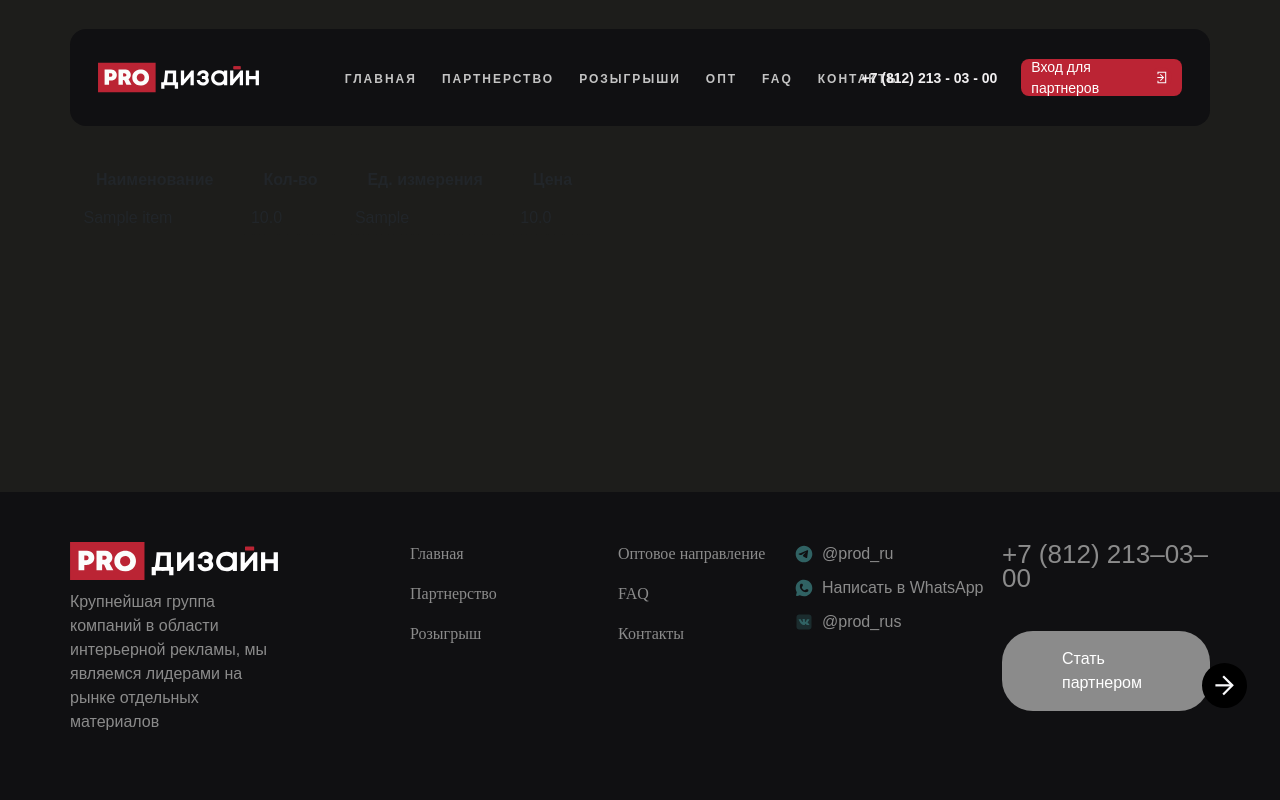
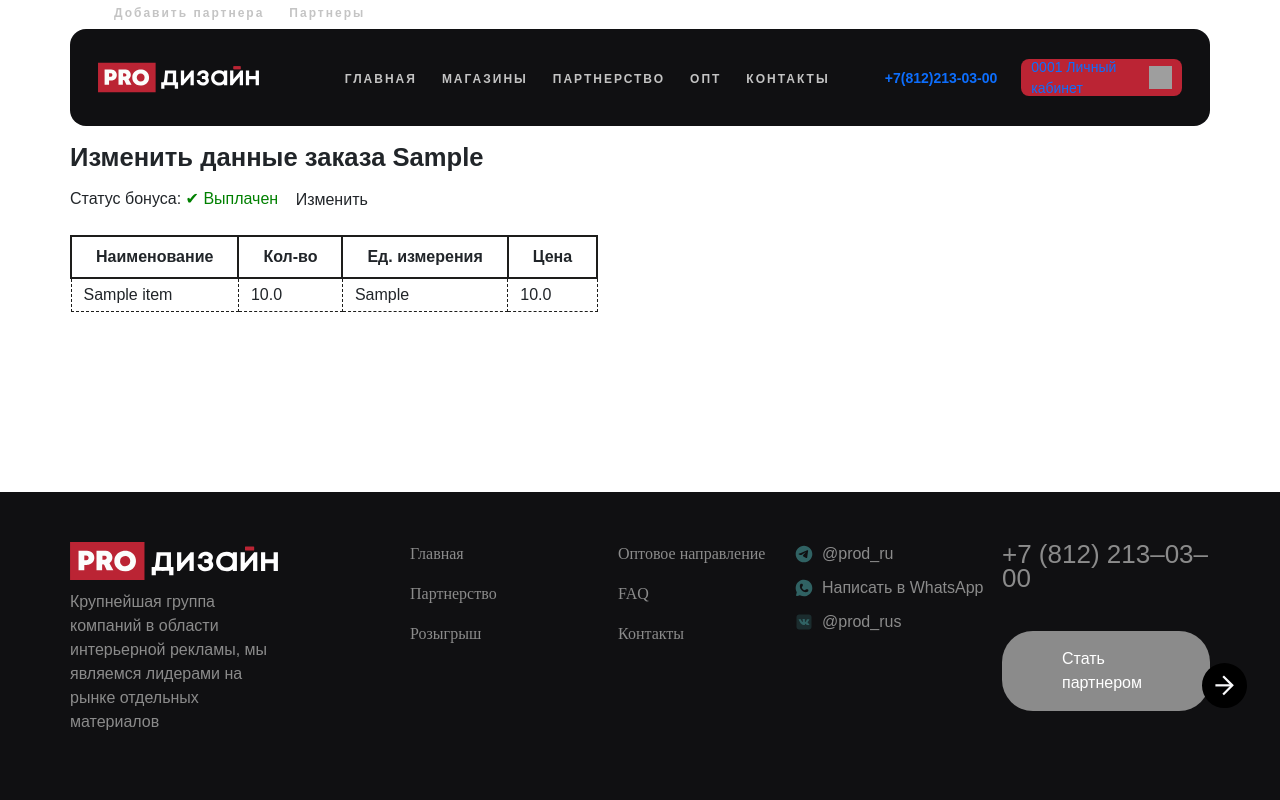
Before and after one commit to damonjiuc/prod, a Flask app: page /admin/edit_order/1 in a window 1280 px wide. Run offline with Flask 3, Linux system fonts and the light colour scheme; a user stored in the database is signed in; tables that the repository leaves empty hold one stand-in row (values such as "Sample post"); some libraries are stand-ins or nearby versions; grey boxes are pictures that could not be loaded.

Commit message:
fixed header menu, added routes and templates for menu links, added simple admin panel, some fixes in admin panel and BD, added email notifications

```diff
--- a/app/models/orders.py
+++ b/app/models/orders.py
@@ -15,3 +15,4 @@
     card_was_given = db.Column(db.Date)
     address = db.Column(db.String(128))
     shop = db.Column(db.String(128))
+    bonus_paid = db.Column(db.Integer)
--- a/app/models/users.py
+++ b/app/models/users.py
@@ -34,3 +34,4 @@
     totalmoney = db.Column(db.Integer)
     moneythisyear = db.Column(db.Integer)
     tickets = db.Column(db.Integer)
+    comment = db.Column(db.String)
--- a/app/routes/admin.py
+++ b/app/routes/admin.py
@@ -6,6 +6,7 @@
 from ..models.orders import Orders
 from ..models.items import Items
 from ..functions import role_required
+from app.email import send_registration_email, bonus_paid
 
 admin = Blueprint('admin', __name__)
 
@@ -39,15 +40,18 @@
         active = request.form.get('active')
         role = request.form.get('role')
         lvl = request.form.get('lvl')
+        comment = request.form.get('comment')
 
         user = Users(card=card, password=hashed_password, surname=surname, name=name, secname=secname, birthday=birthday,
                      email=email, phone=phone, referer=referer, bankcard=bankcard, bankname=bankname, cardholder=cardholder,
-                     city=city, company=company, active=active, role=role, lvl=lvl)
+                     city=city, company=company, active=active, role=role, lvl=lvl, comment=comment)
 
         try:
             db.session.add(user)
             db.session.commit()
             flash('Пользователь добавлен!', category='success')
+            if name and email and phone and card and password:
+                send_registration_email(name, email, phone, card, password)
             return redirect(url_for('admin.users'))
         except Exception as exc:
             flash('Некорректно введены данные!', category='error')
@@ -81,12 +85,13 @@
         user.lvl = request.form.get('lvl')
         user.company = request.form.get('company')
         user.city = request.form.get('city')
+        user.comment = request.form.get('comment')
 
 
         try:
             db.session.commit()
-            flash('Форма отправлена!', category='success')
-            return redirect('/')
+            flash('Данные пользователя изменены!', category='success')
+            return redirect(f'/admin/edit_user/{user.id}')
         except Exception as exc:
             print(str(exc))
             return str(exc)
@@ -133,4 +138,16 @@
 def edit_order(order_id):
     order = Orders.query.get(order_id)
     items = Items.query.filter_by(order_id=order_id).all()
+    if request.method == 'POST':
+        order.bonus_paid = int(request.form.get('bonus_paid'))
+        try:
+            db.session.commit()
+            if order.bonus_paid == 1:
+                user = Users.query.filter(Users.card.contains(order.card_num)).first()
+                email = user.email
+                bonus_paid(email=email, order_num=order.order_num, bonus=order.bonus)
+            return redirect(url_for('admin.edit_order', order_id=order.order_id))
+        except Exception as exc:
+            print(str(exc))
+            return str(exc)
     return render_template('admin/edit_order.html', items=items, order=order)
--- a/app/routes/user.py
+++ b/app/routes/user.py
@@ -27,14 +27,14 @@
         if user and bcrypt.check_password_hash(user.password, form.password.data):
             login_user(user, remember=form.remember.data)
             next_page = request.args.get('next')
-            return redirect(next_page) if next_page else redirect(url_for('user.user_edit_profile'))
+            return redirect(next_page) if next_page else redirect(url_for('user.user_profile'))
         else:
             flash('Некорректные данные', category='error')
     return render_template('user/login.html', form=form)
 
 @user.route('/user/edit', methods=['POST', 'GET'])
 @login_required
-def user_edit_profile():
+def user_profile():
     form = UserEditForm()
     orders = Orders.query.order_by(Orders.order_date.desc()).filter_by(card_num=current_user.card).all() # .limit(6)
     stats = {'orders_count': 0, 'bonus_to_pay': 0, 'money_earned': 0}
--- a/app/static/css/blocks/admin.css
+++ b/app/static/css/blocks/admin.css
@@ -1,3 +1,7 @@
+body {
+    background-color: var(--white);
+}
+
 /* Юзеры добавить */
 
 .form-add-user, .sales-data {
@@ -74,3 +78,11 @@
     border: 1px dashed var(--dark);
     padding: 4px 12px;
 }
+
+.green {
+    color: green;
+}
+
+.red {
+    color: red;
+}
--- a/app/templates/admin/add_user.html
+++ b/app/templates/admin/add_user.html
@@ -37,6 +37,10 @@
   <div class="form-add-user-el">
     <label for="phone">Телефон</label>
     <input id="phone" name="phone" type="tel" placeholder="8XXXxxxXXxx">
+  </div>
+  <div class="form-add-user-el">
+    <label for="comment">Комментарий</label>
+    <input id="comment" name="comment" type="text" placeholder="Комментарий">
   </div>
   <div class="form-add-user-group">Реферал</div>
   <div class="form-add-user-el">
--- a/app/templates/admin/edit_order.html
+++ b/app/templates/admin/edit_order.html
@@ -5,6 +5,22 @@
 {% block style %}<link rel="stylesheet" href="{{ url_for('static', filename='css/blocks/admin.css') }}">{% endblock %}
 
 {% block content %}
+<h1>Изменить данные заказа {{ order.order_num }}</h1>
+<div>Статус бонуса:
+  {% if order.bonus_paid == 1 %}
+    <span class="green">✔ Выплачен</span>
+    <form method="post" style="display: inline;">
+      <input id="bonus_paid" name="bonus_paid" type="text" value="0" style="display: none;">
+      <input value="Изменить" type="submit" class="btn">
+    </form>
+  {% else %}
+    <span class="red">✘ Не выплачен</span>
+    <form method="post" style="display: inline;">
+      <input id="bonus_paid" name="bonus_paid" type="text" value="1" style="display: none;">
+      <input value="Изменить" type="submit" class="btn">
+    </form>
+  {% endif %}
+</div>
 <table class="table-users">
   <thead>
     <tr>
--- /dev/null
+++ b/app/templates/email/bonus_paid.html
@@ -0,0 +1 @@
+<p>Ваш бонус в размере {{ bonus }}, за заказ {{ order_num }} выплачен.</p>
--- /dev/null
+++ b/app/templates/email/bonus_paid.txt
@@ -0,0 +1 @@
+Ваш бонус в размере {{ bonus }}, за заказ {{ order_num }} выплачен.
--- a/app/templates/email/partners_reg.html
+++ b/app/templates/email/partners_reg.html
@@ -1,4 +1,6 @@
 <h1>Заявка на регистрацию партнера</h1>
 <p>Имя: {{ name }}</p>
-<p>Телефон {{ phone }}</p>
-<p>Реферал {{ ref }}</p>
+<p>Телефон: {{ phone }}</p>
+<p>Реферал: {{ ref }}</p>
+<br />
+<p>Мы с Вами свяжемся!</p>
--- a/app/templates/email/partners_reg.txt
+++ b/app/templates/email/partners_reg.txt
@@ -1,5 +1,7 @@
 Заявка на регистрацию партнера
 
 Имя: {{ name }}
-Телефон {{ phone }}
-Реферал {{ ref }}
+Телефон: {{ phone }}
+Реферал: {{ ref }}
+
+Мы с Вами свяжемся!
--- a/app/templates/main/_header.html
+++ b/app/templates/main/_header.html
@@ -1,46 +1,65 @@
 <div class="container">
+  {% if current_user.is_authenticated and current_user.role == 1 %}
+  <div style="position: absolute; top: 0;">
+    <ul class="menu">
+        <li><a href="{{ url_for('admin.add_user') }}">Добавить партнера</a></li>
+        <li><a href="{{ url_for('admin.all_users') }}">Партнеры</a></li>
+    </ul>
+  </div>
+  {% endif %}
   <div class="row">
     <div class="col-12 col-xl-2">
       <div class="logo">
-        <img src="{{ url_for('static', filename='img/logo.svg') }}" alt="PRO Дизайн Logo" />
+        <a href="{{ url_for('main.index') }}">
+          <img src="{{ url_for('static', filename='img/logo.svg') }}" alt="PRO Дизайн Logo" />
+        </a>
       </div>
     </div>
     <div class="col-12 col-xl-6">
       <nav>
         <ul class="menu">
-          <li><a href="#">ГЛАВНАЯ</a></li>
-          <li><a href="#">ПАРТНЕРСТВО</a></li>
-          <li><a href="#">РОЗЫГРЫШИ</a></li>
-          <li><a href="#">ОПТ</a></li>
-          <li><a href="#">FAQ</a></li>
-          <li><a href="#">КОНТАКТЫ</a></li>
+          <li><a href="{{ url_for('main.index') }}">ГЛАВНАЯ</a></li>
+          <li><a href="{{ url_for('main.retail') }}">МАГАЗИНЫ</a></li>
+          <li><a href="{{ url_for('main.partners') }}">ПАРТНЕРСТВО</a></li>
+          <li><a href="{{ url_for('main.trading') }}">ОПТ</a></li>
+          <li><a href="{{ url_for('main.contacts') }}">КОНТАКТЫ</a></li>
         </ul>
       </nav>
     </div>
     <div class="col-12 col-xl-2">
       <div class="contact-info phone">
-        +7 (812) 213 - 03 - 00
+        <a href="tel:88122130300">+7(812)213-03-00</a>
       </div>
     </div>
     <div class="col-12 col-xl-2">
-        <a href="#" class="login-btn"
-          >Вход для партнеров
-          <div class="">
-            <img src="{{ url_for('static', filename='img/icon_login.svg') }}" />
-          </div>
-        </a>
+      <div class="login-btn">
+        {% if current_user.is_authenticated %}
+          <a href="{{ url_for('user.user_profile') }}">
+            {{ '%04d' % current_user.card }} Личный кабинет
+          </a>
+          <a href="{{ url_for('user.user_logout') }}">
+            <div class="" style="padding-left: 6px;"><img src="{{ url_for('static', filename='img/icon_cross.svg') }}" /></div>
+          </a>
+        {% else %}
+          <a href="{{ url_for('user.user_login') }}">
+            Вход для партнеров
+          </a>
+          <a href="{{ url_for('user.user_login') }}">
+            <div class=""><img src="{{ url_for('static', filename='img/icon_login.svg') }}" /></div>
+          </a>
+        {% endif %}
+      </div>
       <div class="hamburger">
         <span></span>
         <span></span>
         <span></span>
       </div>
       <ul class="mobile-menu">
-        <li><a href="#">Главная</a></li>
-        <li><a href="#">Партнерство</a></li>
-        <li><a href="#">Розыгрыши</a></li>
-        <li><a href="#">Оптовое направление</a></li>
-        <li><a href="#">FAQ</a></li>
-        <li><a href="#">Контакты</a></li>
+        <li><a href="{{ url_for('main.index') }}">ГЛАВНАЯ</a></li>
+        <li><a href="{{ url_for('main.retail') }}">МАГАЗИНЫ</a></li>
+        <li><a href="{{ url_for('main.partners') }}">ПАРТНЕРСТВО</a></li>
+        <li><a href="{{ url_for('main.trading') }}">ОПТ</a></li>
+        <li><a href="{{ url_for('main.contacts') }}">КОНТАКТЫ</a></li>
       </ul>
     </div>
   </div>
```
Also changed, not shown: app/email.py (+19 -1 lines), app/routes/main.py (+8 -3 lines), app/templates/admin/edit_user.html (+9 -2 lines), app/templates/email/registration_confirm.html (added, +12 -0 lines), app/templates/email/registration_confirm.txt (added, +10 -0 lines), app/templates/main/contacts.html (added, +11 -0 lines), app/templates/main/retail.html (added, +11 -0 lines), app/templates/main/trading.html (added, +11 -0 lines).
